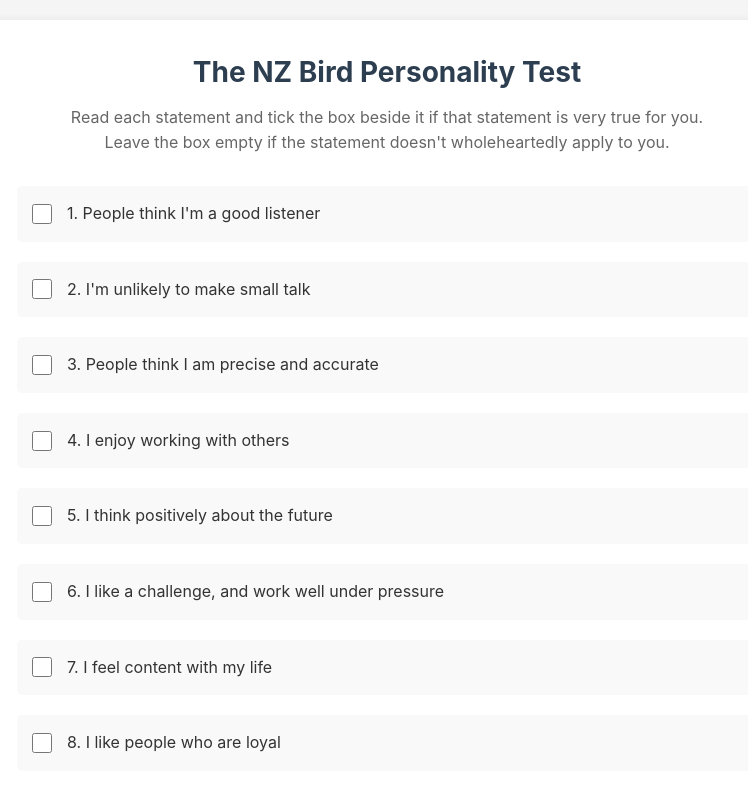
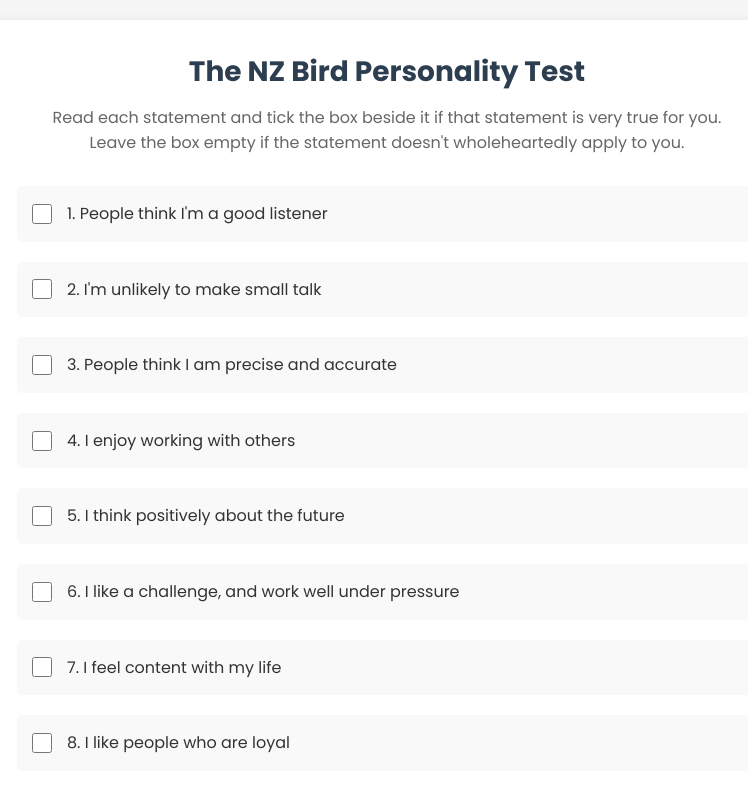
Before and after one commit to kieran-williamson-staff/nz-bird-personality-test, a plain HTML site: page index.html in a window 1280 px wide. Shown: the top 788 px of the page, without its empty margins (253-1001 px from the left). Drawn offline with Linux system fonts and the light colour scheme.

Commit message:
Update index.html

```diff
--- a/index.html
+++ b/index.html
@@ -4,6 +4,7 @@
   <meta charset="UTF-8">
   <meta name="viewport" content="width=device-width, initial-scale=1.0">
   <title>NZ Bird Personality Test</title>
+  <link href="https://fonts.googleapis.com/css2?family=Poppins:wght@400;500;600;700&display=swap" rel="stylesheet">
   <style>
     * {
       box-sizing: border-box;
@@ -16,7 +17,7 @@
     }
 
     body {
-      font-family: -apple-system, BlinkMacSystemFont, 'Segoe UI', Roboto, sans-serif;
+      font-family: 'Poppins', -apple-system, BlinkMacSystemFont, 'Segoe UI', Roboto, sans-serif;
       line-height: 1.6;
       color: #333;
       background: #f5f5f5;
@@ -120,7 +121,6 @@
       max-height: 400px;
       border-radius: 10px;
       margin: 20px 0;
-      box-shadow: 0 4px 15px rgba(0,0,0,0.2);
     }
 
     .result h3 {
```
